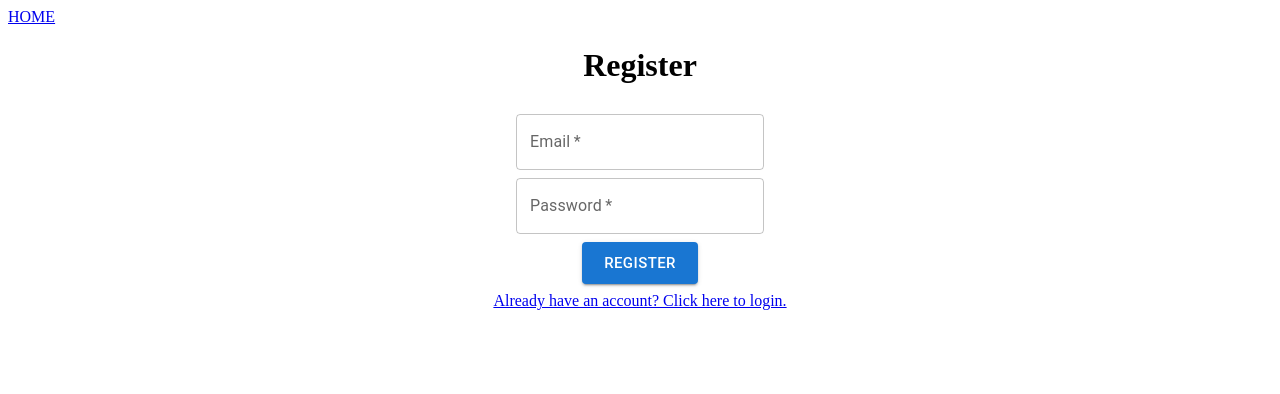
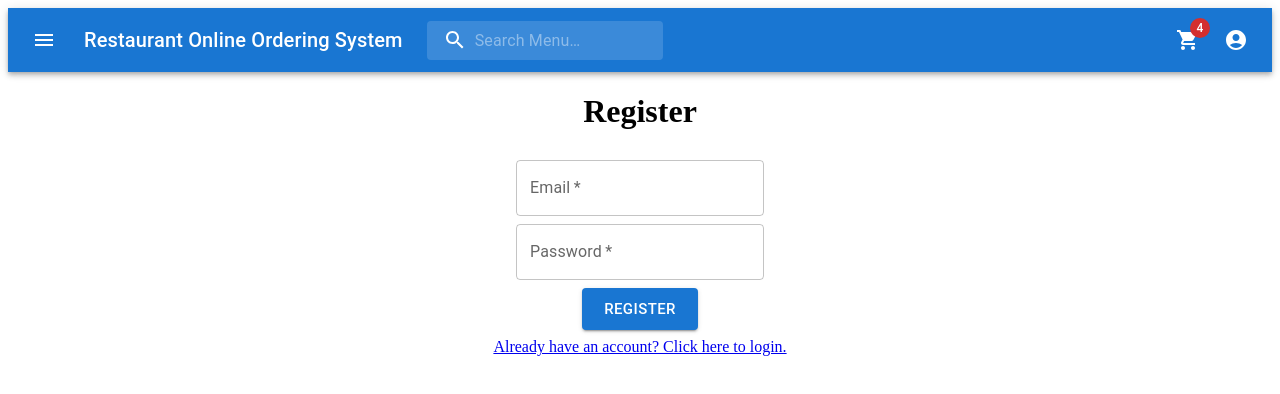
Before and after one commit to vuongchris/Restaurant-Online-Ordering-System, a React (Create React App) app: page /register in a window 1280 px wide. Shown: the top 394 px of the page. Built offline with nearby package versions, Linux system fonts and the light colour scheme; no server answers.

Commit message:
Added /account route and navigation bar with profile icon

```diff
--- a/src/Routes.jsx
+++ b/src/Routes.jsx
@@ -1,22 +1,24 @@
 import React from 'react';
 import {
-  BrowserRouter as Router, Link, Route, Routes as AppRoutes,
+  BrowserRouter as Router, Route, Routes as AppRoutes,
 } from 'react-router-dom';
 import { AuthProvider } from './contexts/auth/AuthContext';
+import AccountController from './controllers/account/AccountController';
 import AuthController from './controllers/auth/AuthController';
+import CartController from './controllers/cart/CartController';
+import CheckoutController from './controllers/checkout/CheckoutController';
 import HomeController from './controllers/home/HomeController';
+import InfoDisplayController from './controllers/infoDisplay/InfoDisplayController';
 import PaymentController from './controllers/payment/PaymentController';
-import CheckoutController from './controllers/checkout/CheckoutController';
-import CartController from './controllers/cart/CartController';
+import CustomerService from './views/customer_service/CustomerService';
+import Navbar from './views/navbar/Navbar';
 import SpecialRequest from './views/special_request/SpecialRequest';
-import InfoDisplayController from './controllers/infoDisplay/InfoDisplayController';
-import CustomerService from './views/customer_service/CustomerService';
 
 function Routes() {
   return (
     <Router>
       <AuthProvider>
-        <Link to="/">HOME</Link>
+        <Navbar />
         <AppRoutes>
           <Route index element={<HomeController />} />
           <Route path="/login" element={<AuthController view="login" />} />
@@ -27,6 +29,7 @@ function Routes() {
           <Route path="/specialRequest" element={<SpecialRequest view="specialrequest" />} />
           <Route path="/restaurantList" element={<InfoDisplayController view="restaurantList" />} />
           <Route path="/customerService" element={<CustomerService />} />
+          <Route path="/account" element={<AccountController />} />
         </AppRoutes>
       </AuthProvider>
     </Router>
--- /dev/null
+++ b/src/controllers/account/AccountController.jsx
@@ -0,0 +1,8 @@
+import React from 'react';
+import AccountView from '../../views/account/AccountView';
+
+function AccountController() {
+  return <AccountView />;
+}
+
+export default AccountController;
--- /dev/null
+++ b/src/views/account/AccountView.jsx
@@ -0,0 +1,22 @@
+import React from 'react';
+import { useAuth } from '../../contexts/auth/AuthContext';
+
+function AccountView() {
+  const { currentUser } = useAuth();
+  return (
+    <div style={{ textAlign: 'center' }}>
+      <h1>Personal Information</h1>
+      {currentUser && (
+      <h3>
+        Email:
+        {' '}
+        {currentUser.email}
+      </h3>
+      )}
+      <h1>Saved Payment Details</h1>
+      <h1>Order History</h1>
+    </div>
+  );
+}
+
+export default AccountView;
--- a/src/views/auth/LoginView.jsx
+++ b/src/views/auth/LoginView.jsx
@@ -29,6 +29,7 @@ function LoginView({
           <TextField
             label="Password"
             required
+            type="password"
             inputRef={passwordRef}
           />
         </Grid>
--- a/src/views/auth/RegisterView.jsx
+++ b/src/views/auth/RegisterView.jsx
@@ -29,6 +29,7 @@ function RegisterView({
           <TextField
             label="Password"
             required
+            type="password"
             inputRef={passwordRef}
           />
         </Grid>
--- /dev/null
+++ b/src/views/navbar/Navbar.jsx
@@ -0,0 +1,252 @@
+import AccountCircle from '@mui/icons-material/AccountCircle';
+import MenuIcon from '@mui/icons-material/Menu';
+import MoreIcon from '@mui/icons-material/MoreVert';
+import SearchIcon from '@mui/icons-material/Search';
+import ShoppingCartIcon from '@mui/icons-material/ShoppingCart';
+import AppBar from '@mui/material/AppBar';
+import Badge from '@mui/material/Badge';
+import Box from '@mui/material/Box';
+import IconButton from '@mui/material/IconButton';
+import InputBase from '@mui/material/InputBase';
+import Menu from '@mui/material/Menu';
+import MenuItem from '@mui/material/MenuItem';
+import { alpha, styled } from '@mui/material/styles';
+import Toolbar from '@mui/material/Toolbar';
+import Typography from '@mui/material/Typography';
+import * as React from 'react';
+import { Link } from 'react-router-dom';
+import { useAuth } from '../../contexts/auth/AuthContext';
+
+const Search = styled('div')(({ theme }) => ({
+  position: 'relative',
+  borderRadius: theme.shape.borderRadius,
+  backgroundColor: alpha(theme.palette.common.white, 0.15),
+  '&:hover': {
+    backgroundColor: alpha(theme.palette.common.white, 0.25),
+  },
+  marginRight: theme.spacing(2),
+  marginLeft: 0,
+  width: '100%',
+  [theme.breakpoints.up('sm')]: {
+    marginLeft: theme.spacing(3),
+    width: 'auto',
+  },
+}));
+
+const SearchIconWrapper = styled('div')(({ theme }) => ({
+  padding: theme.spacing(0, 2),
+  height: '100%',
+  position: 'absolute',
+  pointerEvents: 'none',
+  display: 'flex',
+  alignItems: 'center',
+  justifyContent: 'center',
+}));
+
+const StyledInputBase = styled(InputBase)(({ theme }) => ({
+  color: 'inherit',
+  '& .MuiInputBase-input': {
+    padding: theme.spacing(1, 1, 1, 0),
+    // vertical padding + font size from searchIcon
+    paddingLeft: `calc(1em + ${theme.spacing(4)})`,
+    transition: theme.transitions.create('width'),
+    width: '100%',
+    [theme.breakpoints.up('md')]: {
+      width: '20ch',
+    },
+  },
+}));
+
+export default function PrimarySearchAppBar() {
+  const [anchorEl, setAnchorEl] = React.useState(null);
+  const [mobileMoreAnchorEl, setMobileMoreAnchorEl] = React.useState(null);
+
+  const isMenuOpen = Boolean(anchorEl);
+  const isMobileMenuOpen = Boolean(mobileMoreAnchorEl);
+
+  const { currentUser, logout } = useAuth();
+
+  const handleProfileMenuOpen = (event) => {
+    setAnchorEl(event.currentTarget);
+  };
+
+  const handleMobileMenuClose = () => {
+    setMobileMoreAnchorEl(null);
+  };
+
+  const handleMenuClose = () => {
+    setAnchorEl(null);
+    handleMobileMenuClose();
+  };
+
+  const handleMobileMenuOpen = (event) => {
+    setMobileMoreAnchorEl(event.currentTarget);
+  };
+
+  const handleLogout = async () => {
+    await logout();
+    handleMenuClose();
+  };
+
+  // This menu should be displayed when an anonymous user clicks on the "Profile" icon
+  const anonymousMenu = (
+    <>
+      <MenuItem onClick={handleMenuClose}>
+        <Link to="/register" style={{ textDecoration: 'none', color: 'inherit' }}>
+          Register
+        </Link>
+      </MenuItem>
+      <MenuItem onClick={handleMenuClose}>
+        <Link to="/login" style={{ textDecoration: 'none', color: 'inherit' }}>
+          Login
+        </Link>
+      </MenuItem>
+    </>
+  );
+
+  // This menu should be displayed when an authenticated user clicks on the "Profile" icon
+  const authenticatedMenu = (
+    <>
+      <MenuItem onClick={handleMenuClose}>
+        <Link to="/account" style={{ textDecoration: 'none', color: 'inherit' }}>
+          My Account
+        </Link>
+      </MenuItem>
+      <MenuItem onClick={handleLogout}>Logout</MenuItem>
+    </>
+  );
+
+  const menuId = 'primary-search-account-menu';
+  const renderMenu = (
+    <Menu
+      anchorEl={anchorEl}
+      anchorOrigin={{
+        vertical: 'top',
+        horizontal: 'right',
+      }}
+      id={menuId}
+      keepMounted
+      transformOrigin={{
+        vertical: 'top',
+        horizontal: 'right',
+      }}
+      open={isMenuOpen}
+      onClose={handleMenuClose}
+    >
+      {
+        // Display the appropriate menu based on authentication status
+        currentUser ? authenticatedMenu : anonymousMenu
+      }
+    </Menu>
+  );
+
+  const mobileMenuId = 'primary-search-account-menu-mobile';
+  const renderMobileMenu = (
+    <Menu
+      anchorEl={mobileMoreAnchorEl}
+      anchorOrigin={{
+        vertical: 'top',
+        horizontal: 'right',
+      }}
+      id={mobileMenuId}
+      keepMounted
+      transformOrigin={{
+        vertical: 'top',
+        horizontal: 'right',
+      }}
+      open={isMobileMenuOpen}
+      onClose={handleMobileMenuClose}
+    >
+      <MenuItem>
+        <IconButton size="large" aria-label="show cart icon" color="inherit">
+          <Badge badgeContent={4} color="error">
+            <ShoppingCartIcon />
+          </Badge>
+        </IconButton>
+        <p>Shopping Cart</p>
+      </MenuItem>
+      <MenuItem onClick={handleProfileMenuOpen}>
+        <IconButton
+          size="large"
+          aria-label="account of current user"
+          aria-controls="primary-search-account-menu"
+          aria-haspopup="true"
+          color="inherit"
+        >
+          <AccountCircle />
+        </IconButton>
+        <p>Profile</p>
+      </MenuItem>
+    </Menu>
+  );
+
+  return (
+    <Box sx={{ flexGrow: 1 }}>
+      <AppBar position="static">
+        <Toolbar>
+          <IconButton
+            size="large"
+            edge="start"
+            color="inherit"
+            aria-label="open drawer"
+            sx={{ mr: 2 }}
+          >
+            <MenuIcon />
+          </IconButton>
+          <Typography
+            variant="h6"
+            noWrap
+            component="div"
+            sx={{ display: { xs: 'none', sm: 'block' } }}
+          >
+            <Link to="/" style={{ textDecoration: 'none', color: 'inherit' }}>
+              Restaurant Online Ordering System
+            </Link>
+          </Typography>
+          <Search>
+            <SearchIconWrapper>
+              <SearchIcon />
+            </SearchIconWrapper>
+            <StyledInputBase
+              placeholder="Search Menu…"
+              inputProps={{ 'aria-label': 'search' }}
+            />
+          </Search>
+          <Box sx={{ flexGrow: 1 }} />
+          <Box sx={{ display: { xs: 'none', md: 'flex' } }}>
+            <IconButton size="large" aria-label="show shopping cart" color="inherit" href="/cart">
+              <Badge badgeContent={4} color="error">
+                <ShoppingCartIcon />
+              </Badge>
+            </IconButton>
+            <IconButton
+              size="large"
+              edge="end"
+              aria-label="account of current user"
+              aria-controls={menuId}
+              aria-haspopup="true"
+              onClick={handleProfileMenuOpen}
+              color="inherit"
+            >
+              <AccountCircle />
+            </IconButton>
+          </Box>
+          <Box sx={{ display: { xs: 'flex', md: 'none' } }}>
+            <IconButton
+              size="large"
+              aria-label="show more"
+              aria-controls={mobileMenuId}
+              aria-haspopup="true"
+              onClick={handleMobileMenuOpen}
+              color="inherit"
+            >
+              <MoreIcon />
+            </IconButton>
+          </Box>
+        </Toolbar>
+      </AppBar>
+      {renderMobileMenu}
+      {renderMenu}
+    </Box>
+  );
+}
```
